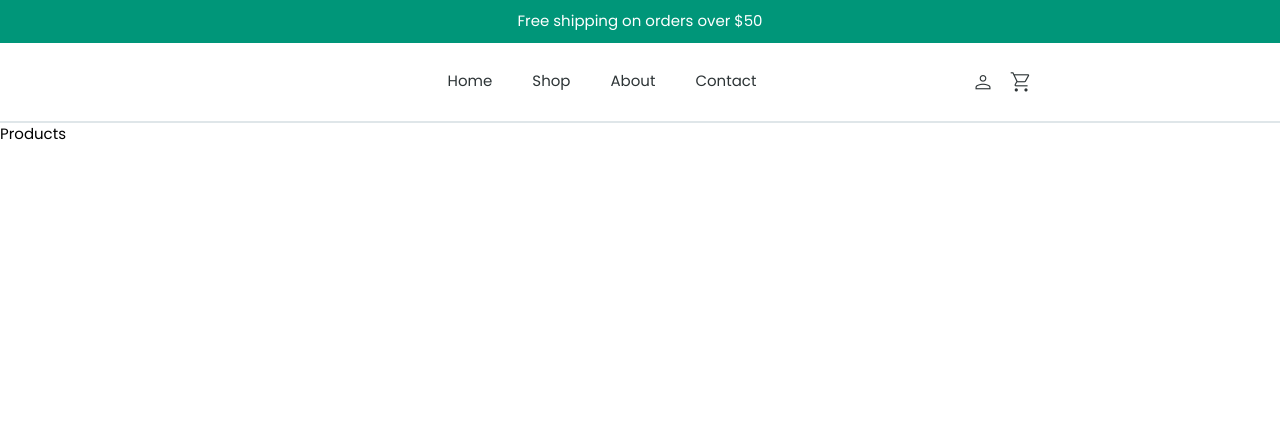
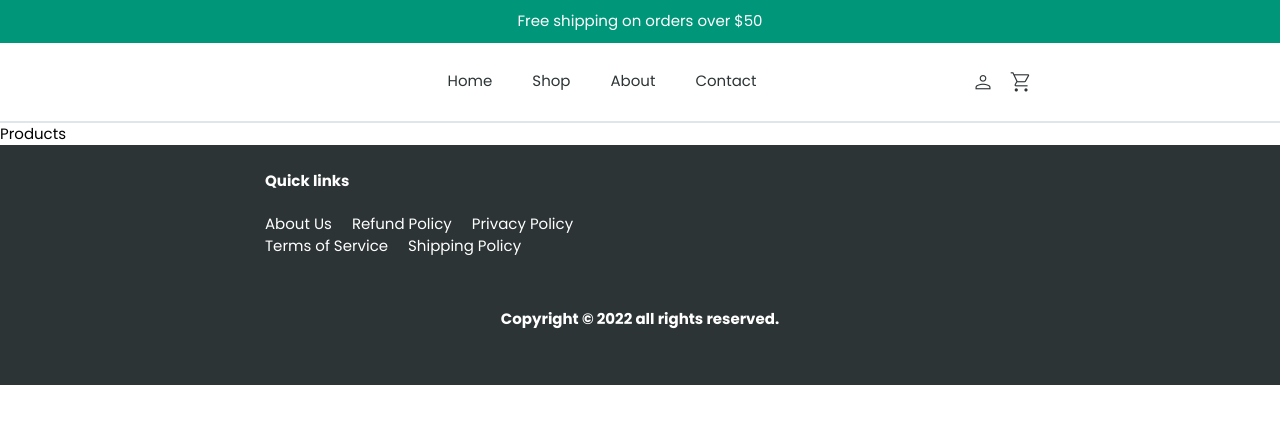
Before and after one commit to marwanzaky/next-ecommerce, a Next.js app: page /products in a window 1280 px wide. Shown: the top 424 px of the page. Built offline with nearby package versions, Linux system fonts and the light colour scheme.

Commit message:
Footer component

```diff
--- a/app/globals.scss
+++ b/app/globals.scss
@@ -311,36 +311,7 @@ input[type=number] {
 }
 
 /*------- FOOTER -------*/
-footer {
-  padding: 25px;
-  background-color: $color-black;
-}
-
-.footer-box {
-  .footer-title {
-    color: $color-bg;
-  }
-
-  .footer-list {
-    display: inline-block;
-    margin-right: 20px;
-  }
-
-  a {
-    color: $color-bg;
-
-    &:hover {
-      text-decoration: underline;
-    }
-  }
-
-  .copyright-p {
-    color: $color-bg;
-    text-align: center;
-    font-weight: var(--font-bold);
-    margin-bottom: 30px;
-  }
-}
+@import '../components/footer/style';
 
 /*------- CONTACT US -------*/
 .section-contact-me {
--- a/app/layout.js
+++ b/app/layout.js
@@ -1,4 +1,5 @@
 import Navigation from '@components/navigation';
+import Footer from '@components/footer';
 
 import './globals.scss';
 
@@ -8,6 +9,7 @@ export default function RootLayout({ children }) {
         <body>
             <Navigation />
             {children}
+            <Footer />
         </body>
     </html>
 }
--- /dev/null
+++ b/components/footer/_style.scss
@@ -0,0 +1,30 @@
+footer {
+  padding: 25px;
+  background-color: $color-black;
+}
+
+.footer-box {
+  .footer-title {
+    color: $color-bg;
+  }
+
+  .footer-list {
+    display: inline-block;
+    margin-right: 20px;
+  }
+
+  a {
+    color: $color-bg;
+
+    &:hover {
+      text-decoration: underline;
+    }
+  }
+
+  .copyright-p {
+    color: $color-bg;
+    text-align: center;
+    font-weight: var(--font-bold);
+    margin-bottom: 30px;
+  }
+}
--- /dev/null
+++ b/components/footer/index.js
@@ -0,0 +1,36 @@
+import Link from 'next/link';
+
+function FooterList(props) {
+    return <li className='footer-list'>
+        <Link href={props.href}>{props.text}</Link>
+    </li>
+}
+
+export default function Footer() {
+    return <footer>
+        <div className="xl:container xl:mx-auto footer-box">
+            <div className='grid grid-cols-1 xl:grid-cols-2 mb-[50px]'>
+                <div className='footer-box-child'>
+                    <h4 className='footer-title'>Quick links</h4>
+
+                    <ul>
+                        {/* <FooterList href='/search' text='Search' /> */}
+                        <FooterList href='/about' text='About Us' />
+                        <FooterList href='/refund-policy' text='Refund Policy' />
+                        <FooterList href='/privacy-policy' text='Privacy Policy' />
+                        <FooterList href='/terms-of-service' text='Terms of Service' />
+                        <FooterList href='/shipping-policy' text='Shipping Policy' />
+                    </ul>
+                </div>
+
+                <div className='footer-box-child'>
+
+                </div>
+            </div>
+
+            <div className='copyright'>
+                <p className='copyright-p'>Copyright &copy; 2022 {process.env.NEXT_PUBLIC_NAME} all rights reserved.</p>
+            </div>
+        </div>
+    </footer>
+}
```
